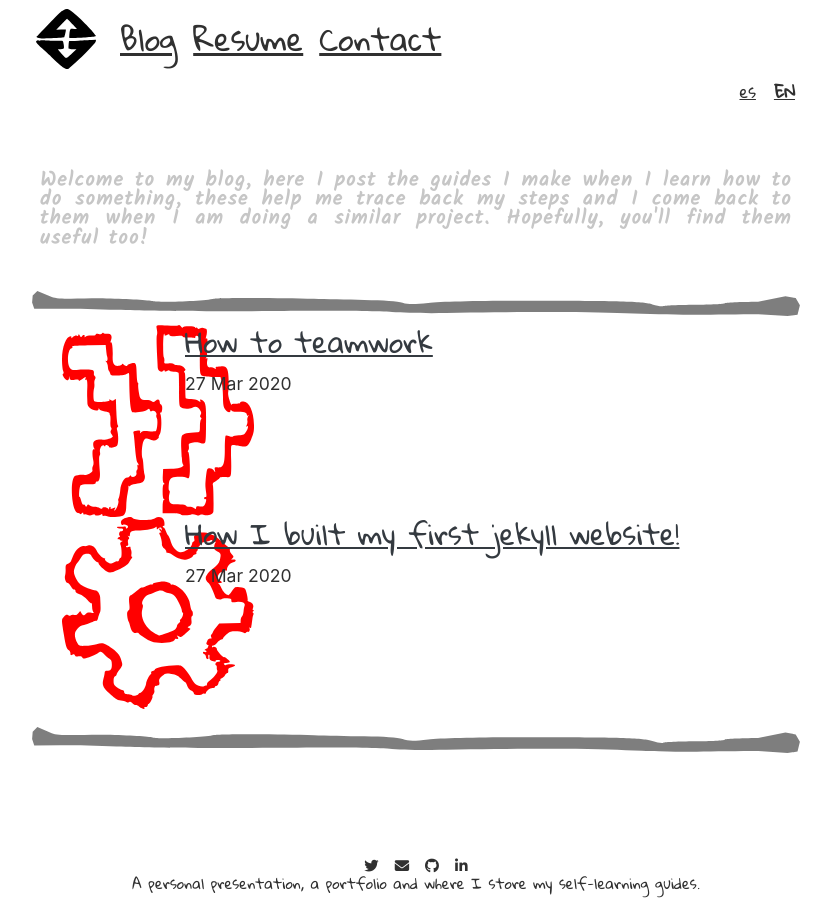
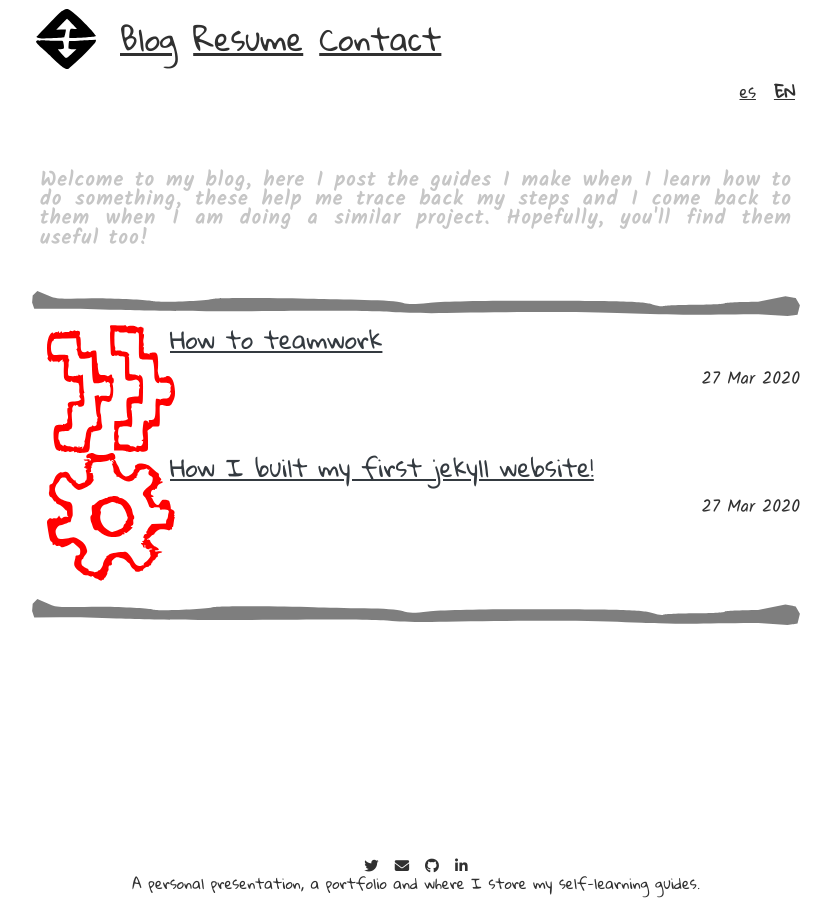
Before and after one commit to adrian-robles/adrian-robles.github.io, a Jekyll site: the page built from pages/blog.html, in a window 1280 px wide. Shown: the whole page, without its empty margins (224-1055 px from the left). Built offline with Jekyll 4.4.1, drawn with Linux system fonts in a browser that asks for light colours; nearby versions of some CDN libraries.

Commit message:
Mobile cxx grid

```diff
--- a/_includes/featuredbox.html
+++ b/_includes/featuredbox.html
@@ -1,22 +1,20 @@
 <div class="container-fluid">
   <div class="row">
-    <div class="col-2">
+    <div class="col-2 p-0">
       <img class="featured-box-img-cover" src="{% if post.image contains ":/" %}{{ post.image }}
         {% else %}
         {{ site.baseurl }}/{{ post.image }}
         {% endif %}">
     </div>
-    <div class="col-10">
-      <h3 class="card-title">
+    <div class="col-10 p-0">
+      <h4 class="card-title">
         <a class="text-dark" href="{{ site.baseurl }}{{ post.url }}">
           {{ post.title }}
         </a>
-      </h3>
-      <h5 class="card-text">{{ post.excerpt | strip_html | truncatewords:25 }}</h5>
+      </h4>
       <div class="row">
-        <div class="col-6"><span class="post-date">{{ post.date | date_to_string }}</span>
+        <div class="col-12 p-0"><p class="post-date float-right">{{ post.date | date_to_string }}</p>
         </div>
-        <div class="col-6"></div>
       </div>
     </div>
 
--- a/_sass/main.scss
+++ b/_sass/main.scss
@@ -134,7 +134,7 @@ blockquote {
 
 /* featured posts */
 .featured-box-img-cover {
-  width: 10vw;
+  width: 10vw !important;
   height: auto;
 }
 
@@ -148,6 +148,7 @@ blockquote {
 
 .post-date {
   font-size: 1.1em !important;
+  font-family: 'Kalam', sans-serif !important;
 }
 
 .post-icon {
```
